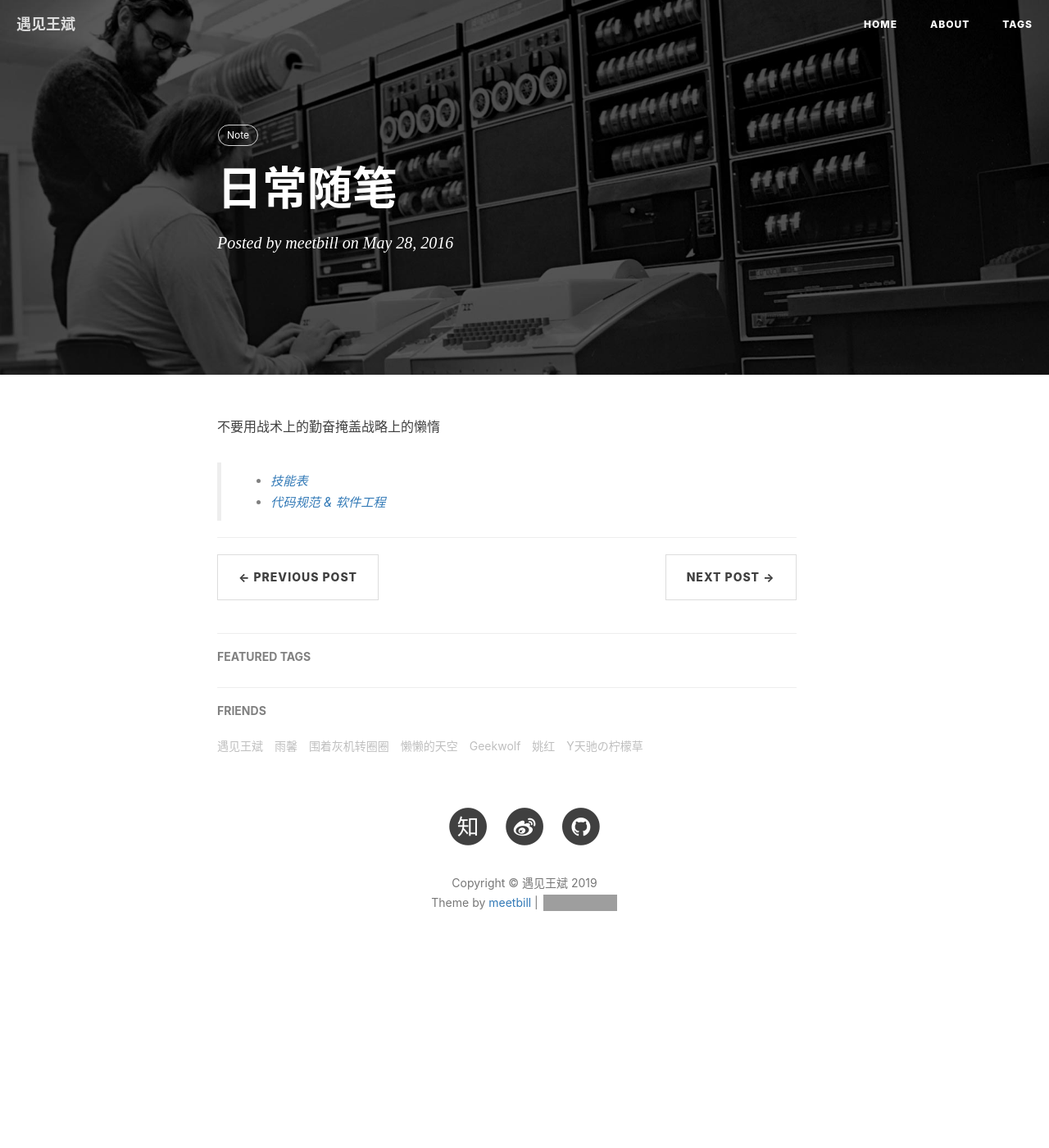
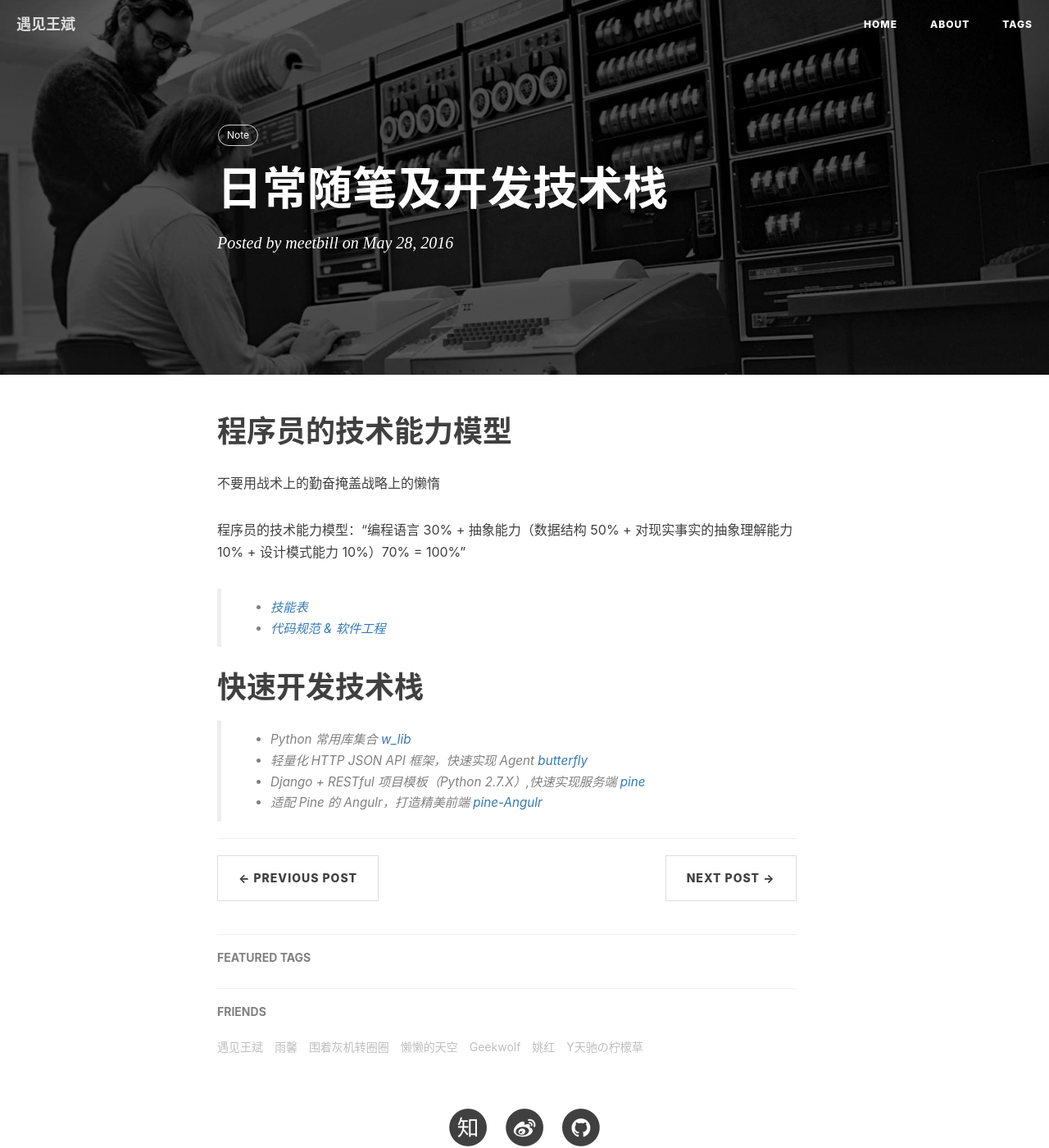
Before and after one commit to meetbill/meetbill.github.io, a Jekyll site: the page built from _posts/2016-05-31-note.md, in a window 1280 px wide and 1400 px high. Shown: the whole window at 82% size. Built offline with Jekyll 4.4.1, drawn with Linux system fonts in a browser that asks for light colours; nearby versions of some CDN libraries; comment, search, counter and statistics services are not loaded; grey boxes are pictures that could not be loaded.

Commit message:
[Update]:update note

```diff
--- a/_posts/2016-05-31-note.md
+++ b/_posts/2016-05-31-note.md
@@ -1,6 +1,6 @@
 ---
 layout: post
-title: 日常随笔
+title: 日常随笔及开发技术栈
 date:   2016-05-28 22:36:00
 author:     "meetbill"
 categories: posts
@@ -8,7 +8,18 @@ tags:
     - Note
 ---
 
+# 程序员的技术能力模型
+
 不要用战术上的勤奋掩盖战略上的懒惰
+
+程序员的技术能力模型：“编程语言 30% + 抽象能力（数据结构 50% + 对现实事实的抽象理解能力 10% + 设计模式能力 10%）70% = 100%”
 
 > * [技能表](https://github.com/meetbill/skill_sheet)
 > * [代码规范 & 软件工程](https://github.com/meetbill/code_style)
+
+# 快速开发技术栈
+
+> * Python 常用库集合 [w_lib](https://github.com/meetbill/w_lib)
+> * 轻量化 HTTP JSON API 框架，快速实现 Agent [butterfly](https://github.com/meetbill/butterfly)
+> * Django + RESTful 项目模板（Python 2.7.X）,快速实现服务端 [pine](https://github.com/meetbill/pine)
+> * 适配 Pine 的 Angulr，打造精美前端 [pine-Angulr](https://github.com/meetbill/pine-Angulr)
```
Also changed, not shown: _posts/2016-06-19-linux.md (+3 -3 lines).
